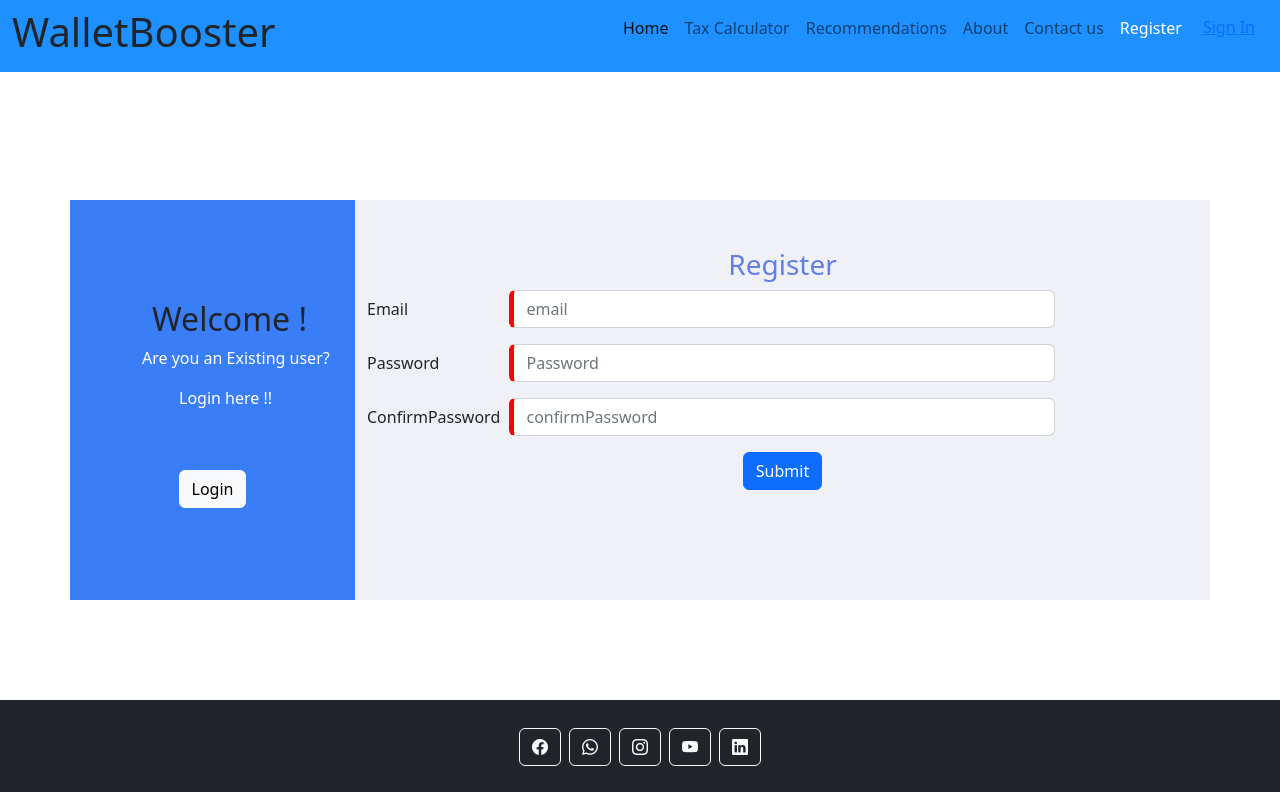
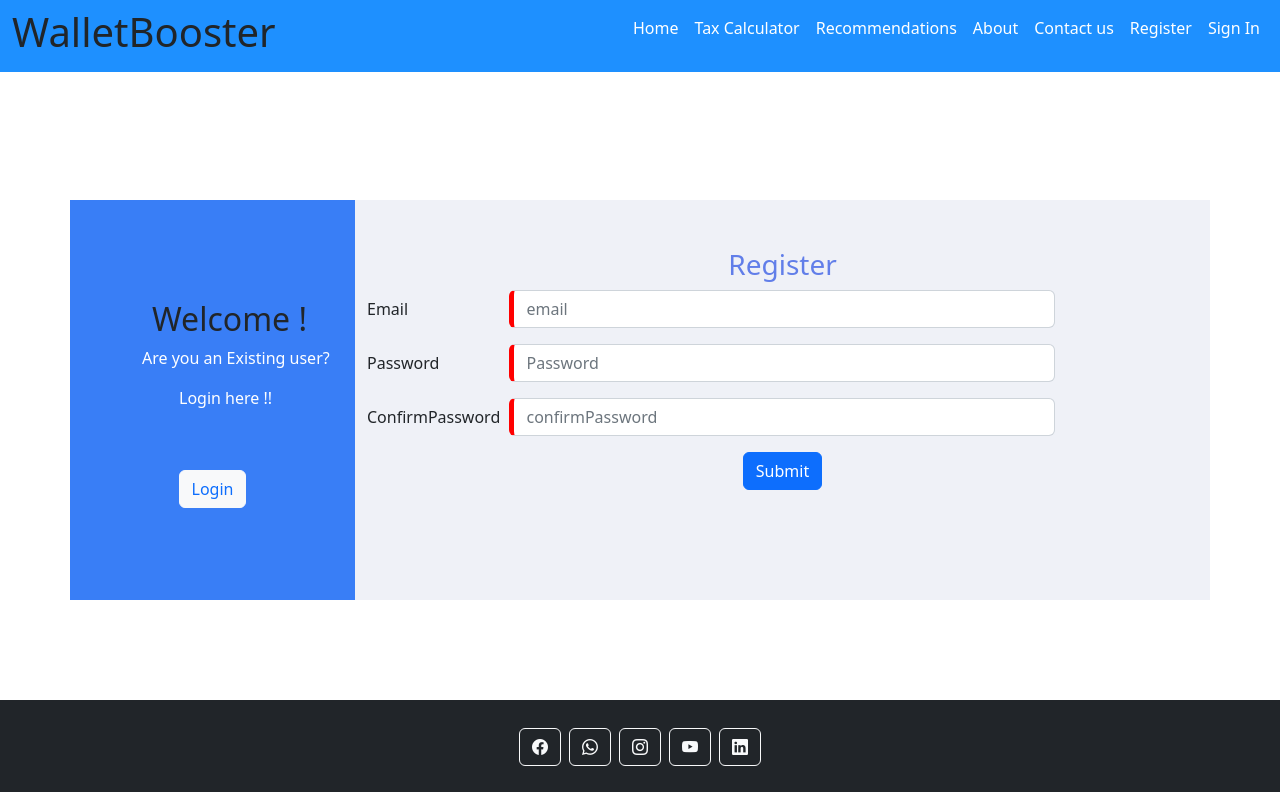
Before and after one commit to ritik6097/Project-FullStack, an Angular app in the folder product-webapp/webapp/: page /register-user in a window 1280 px wide. Shown: the top 792 px of the page. Built offline with nearby package versions, Linux system fonts and the light colour scheme; some icons are missing.

Commit message:
added nav text color

```diff
--- a/product-webapp/webapp/src/app/navbar/navbar.component.html
+++ b/product-webapp/webapp/src/app/navbar/navbar.component.html
@@ -7,25 +7,29 @@
         <div class="collapse navbar-collapse" id="navbarSupportedContent">
             <ul class="navbar-nav me-auto mb-6 mb-lg-3">
                 <li class="nav-item">
-                    <a class="nav-link active" aria-current="page" href="#">Home</a>
+                    <a class="nav-link active" aria-current="page" href="#" style="color:white ;">Home</a>
                 </li>
                 <li class="nav-item">
-                    <a class="nav-link" href="#">Tax Calculator</a>
+                    <a class="nav-link" href="#" style="color:white ;">Tax Calculator</a>
                 </li>
                 <li class="nav-item">
-                    <a class="nav-link" href="/recommendation" routerlink="recommendation"> Recommendations </a>
+                    <a class="nav-link" href="/recommendation" routerlink="recommendation" style="color:white ;"> Recommendations </a>
                 </li>
                 <li class="nav-item">
-                    <a class="nav-link" routerLink="about">About</a>
+                    <a class="nav-link" routerLink="about" style="color: white;">About</a>
                 </li>
                 <li class="nav-item">
-                    <a class="nav-link" href="#">Contact us</a>
+                    <a class="nav-link" href="#" style="color:white ;">Contact us</a>
                 </li>
                 <li class="nav-item">
                     <a class="nav-link" href="/register-user" style="color:white ;">Register</a>
                 </li>
+                <li class="nav-item">
+                    <a class="nav-link" href="/login" style="color:white ;">Sign In</a>
+                </li>
                 <!--<a class="btn btn-link" href="/register-user">Register</a>-->
-                <a class="btn btn-link" href="/login" role="button">Sign In</a>
+                <!--<a class="btn btn-link" href="/login" role="button">Sign In</a>-->
+
 
             </ul>
         </div>
--- a/product-webapp/webapp/src/app/profile-user/profile-user.component.html
+++ b/product-webapp/webapp/src/app/profile-user/profile-user.component.html
@@ -5,7 +5,7 @@
 
           <p class="message">You are just one step behind !</p>
 
-          <div style="text-align: center;  margin-top: 60px;"><button type="submit" class="btn btn-light " >Login</button></div>
+          <div style="text-align: center;  margin-top: 60px;"><button type="submit" class="btn btn-light "><a href="login" style="text-decoration: none;">Login</a></button></div>
       </div>
 <div class="col-9">
 
--- a/product-webapp/webapp/src/app/register-user/register-user.component.html
+++ b/product-webapp/webapp/src/app/register-user/register-user.component.html
@@ -6,7 +6,7 @@
           <!--<p class="message">to keep connected with us join with your personal credentials</p>-->
           <p class="message">Are you an Existing user?</p>
           <p class="message2">Login here !!</p>
-          <div style="text-align: center;  margin-top: 60px;"><button type="submit" class="btn btn-light" >Login</button></div>
+          <div style="text-align: center;  margin-top: 60px;" ><button type="submit" class="btn btn-light"><a href="login" style="text-decoration:none ;">Login</a></button></div>
       </div>
 <div class="col-9">
 
```
